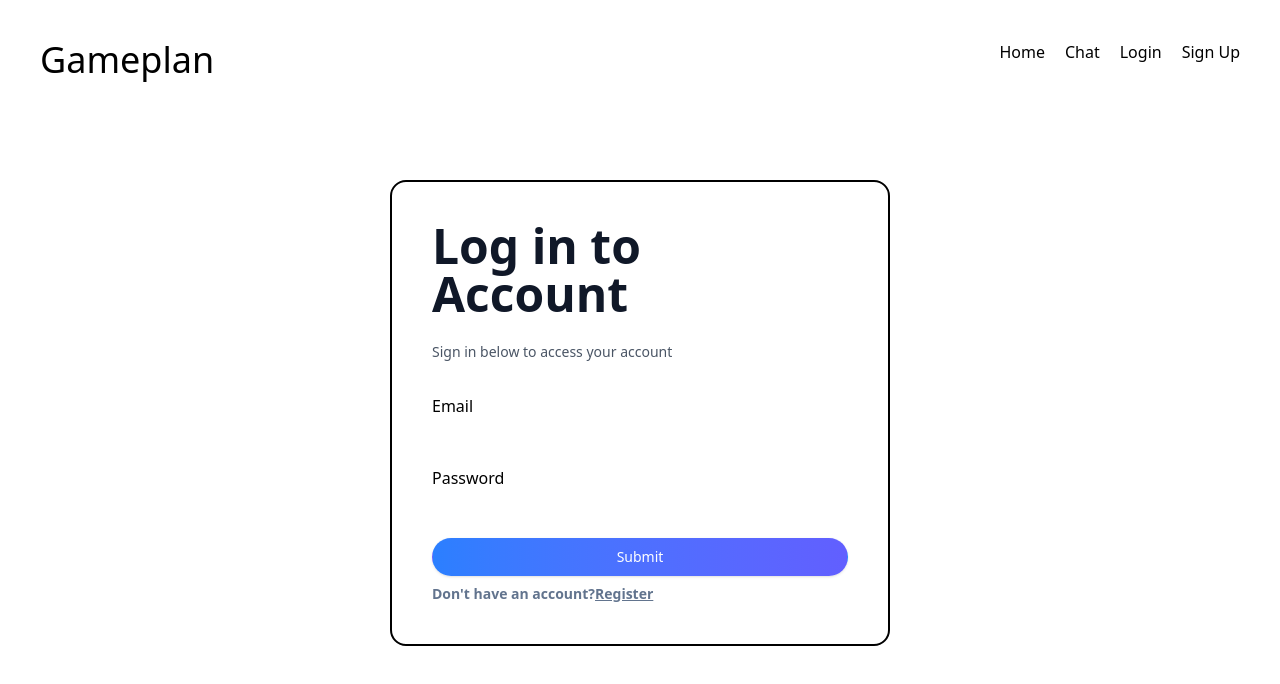
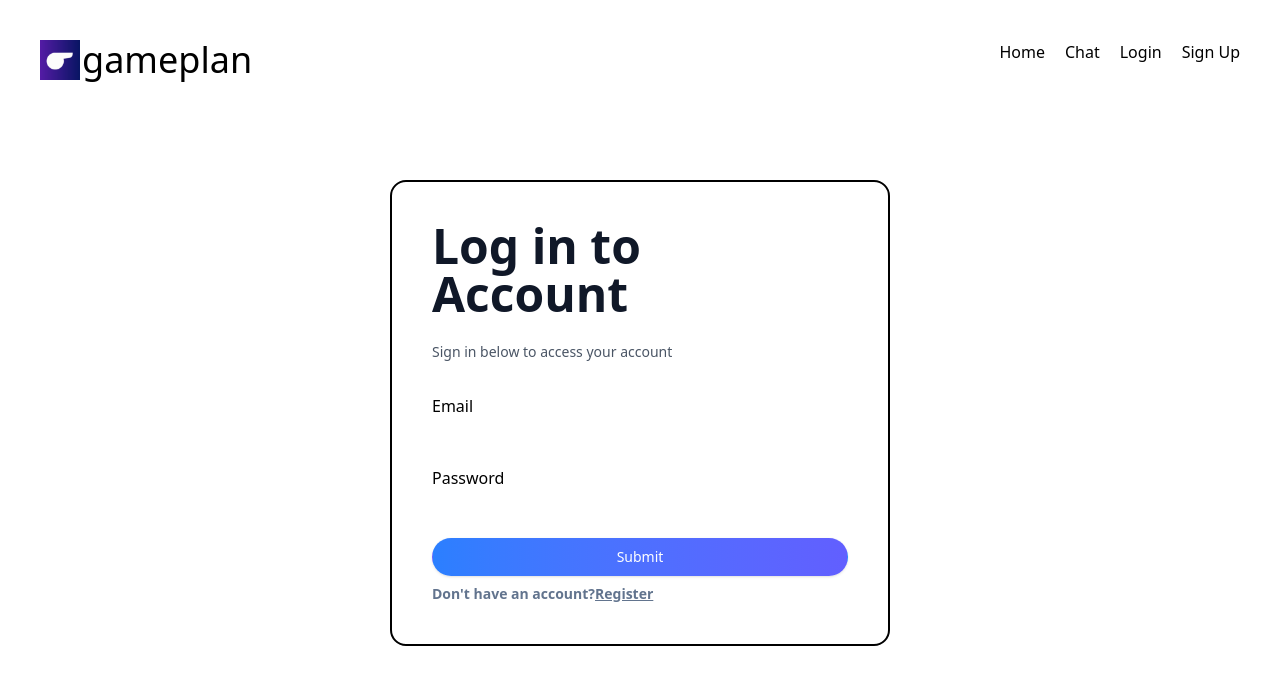
Before and after one commit to NFRIDOY/noman-chatai, a React (Vite) app: page /login in a window 1280 px wide. Shown: the top 684 px of the page. Built offline with nearby package versions, Linux system fonts and the light colour scheme.

Commit message:
init Msg: No messages yet. Start a new conversation!

```diff
--- a/src/components/shared/DashboardNavbar.jsx
+++ b/src/components/shared/DashboardNavbar.jsx
@@ -1,11 +1,18 @@
 import { NavLink } from "react-router";
+import logo from './../../assets/logo.png'
 
 export default function DashboardNavbar() {
     return (
         <div className="flex flex-row items-center justify-between py-4 px-2 bg-gray-100 ">
             <div>
                 <NavLink to={"/"} className='text-2xl'>
-                    Gameplan
+                    {/* Gameplan */}
+                    <span className="flex flex-row items-center justify-start space-x-0.5">
+                                            <img src={logo} alt="" srcset="" className="size-10"/>
+                                            <span>
+                                                gameplan
+                                            </span>
+                                        </span>
                 </NavLink>
             </div>
             <ol className="flex flex-row gap-5">
--- a/src/components/shared/Navbar.jsx
+++ b/src/components/shared/Navbar.jsx
@@ -1,11 +1,18 @@
 import { NavLink } from "react-router";
+import logo from './../../assets/logo.png'
 
 export default function Navbar() {
     return (
         <div className="flex flex-row justify-between mx-10 my-10">
             <div>
                 <NavLink to={"/"} className='text-4xl' >
-                    Gameplan
+                    {/* Gameplan */}
+                    <span className="flex flex-row items-center justify-start space-x-0.5">
+                        <img src={logo} alt="" srcset="" className="size-10"/>
+                        <span>
+                            gameplan
+                        </span>
+                    </span>
                 </NavLink>
             </div>
             <ol className="flex flex-row gap-5">
```
Also changed, not shown: src/assets/logo.png (added).
